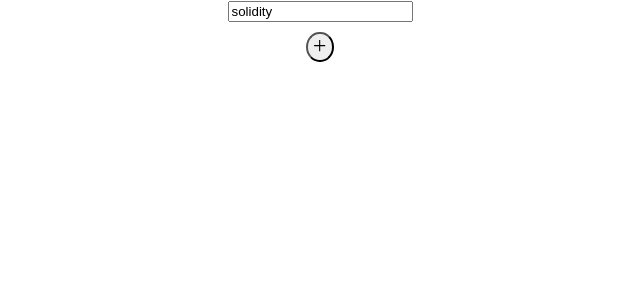
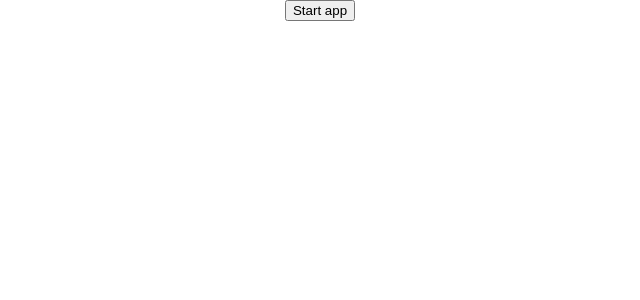
Before and after one commit to nur1208/DataReachable, a React (Create React App) app: page / in a window 1280 px wide. Shown: the top 300 px of the page, without its empty margins (320-960 px from the left). Built offline with nearby package versions, Linux system fonts and the light colour scheme.

Commit message:
create landing page

```diff
--- a/src/App.js
+++ b/src/App.js
@@ -1,9 +1,10 @@
 import Test from "./components/Test";
+import { Landing } from "./pages/Landing";
 
 function App() {
   return (
     <div className="App">
-      <Test />
+      <Landing />
     </div>
   );
 }
--- /dev/null
+++ b/src/pages/Landing.jsx
@@ -0,0 +1,16 @@
+import React from "react";
+
+export const Landing = () => {
+  return (
+    <div
+      style={{
+        display: "flex",
+        justifyContent: "center",
+        alignItems: "center",
+        height: "100%",
+      }}
+    >
+      <button>Start app</button>
+    </div>
+  );
+};
```
Also changed, not shown: todos.txt.
